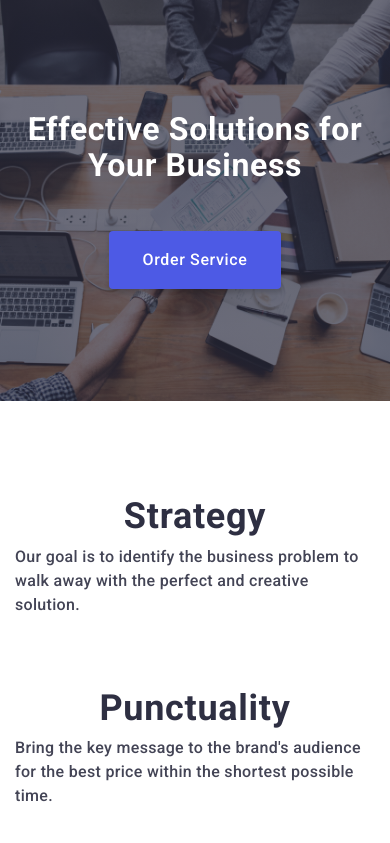
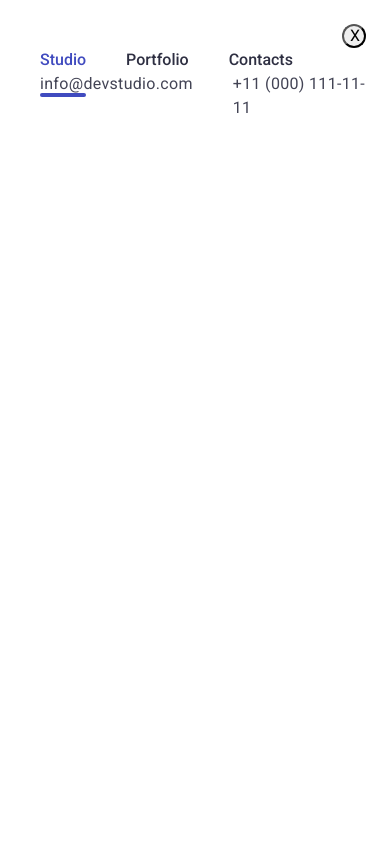
Before and after one commit to 1evanter/goit-markup-hw-07, a plain HTML site: page index.html in a window 390 px wide. Shown: the top 843 px of the page. Drawn offline with nearby package versions, Linux system fonts and the light colour scheme.

Commit message:
start mobile menu

```diff
--- a/css/styles.css
+++ b/css/styles.css
@@ -122,7 +122,9 @@ img {
     box-shadow: 0px 2px 1px rgba(46, 47, 66, 0.08), 0px 1px 1px rgba(46, 47, 66, 0.16), 0px 1px 6px rgba(46, 47, 66, 0.08);
 }
 
+
 .header-container {
+    position: relative;
     display: flex;
     align-items: center;
     padding-top: 24px;
@@ -139,6 +141,27 @@ img {
     color: var(--main-title-color);
     margin-right: 76px;
 
+}
+
+/* MOBILE MENU */
+
+.header-nav-wrap {
+    position: fixed;
+    top: 0;
+    left: 0;
+    width: 100%;
+    height: 100vh;
+    padding: 24px;
+    padding-left: 40px;
+    background-color: var(--white-color);
+}
+
+.mob-menu-btn-close {
+    display: block;
+    width: 24px;
+    height: 24px;
+    margin-left: auto;
+    border-radius: 50%;
 }
 
 .header-list {
--- a/index.html
+++ b/index.html
@@ -25,18 +25,28 @@
   </head>
   <body>
     <!-- Header -->
-    <!-- <header class="header">
+    <header class="header">
       <div class="container header-container">
-        <nav class="header-navigation">
         <a href="./index.html" class="header-logo link">
           <span class="logo-web">Web</span>Studio</a
         >
+        <button type="button" class="mob-menu-btn-open">
+          =
+          <!-- <svg class="menu-btn-burger">
+            <use href="./images/icons.svg#menu-burger"></use>
+          </svg> -->
+        </button>
+        <div class="header-nav-wrap">
+          <button type="button" class="mob-menu-btn-close">X</button>
+          <nav class="header-navigation">
             <ul class="header-list list">
               <li class="header-item">
                 <a href="" class="header-link link current-page">Studio</a>
               </li>
               <li class="header-item">
-              <a href="./portfolio.html" class="header-link link">Portfolio</a>
+                <a href="./portfolio.html" class="header-link link"
+                  >Portfolio</a
+                >
               </li>
               <li class="header-item">
                 <a href="" class="header-link link">Contacts</a>
@@ -58,7 +68,8 @@
             </ul>
           </address>
         </div>
-    </header> -->
+      </div>
+    </header>
 
     <!-- Main -->
     <main>
```
Lines whose indentation alone changed are shown as unchanged.
